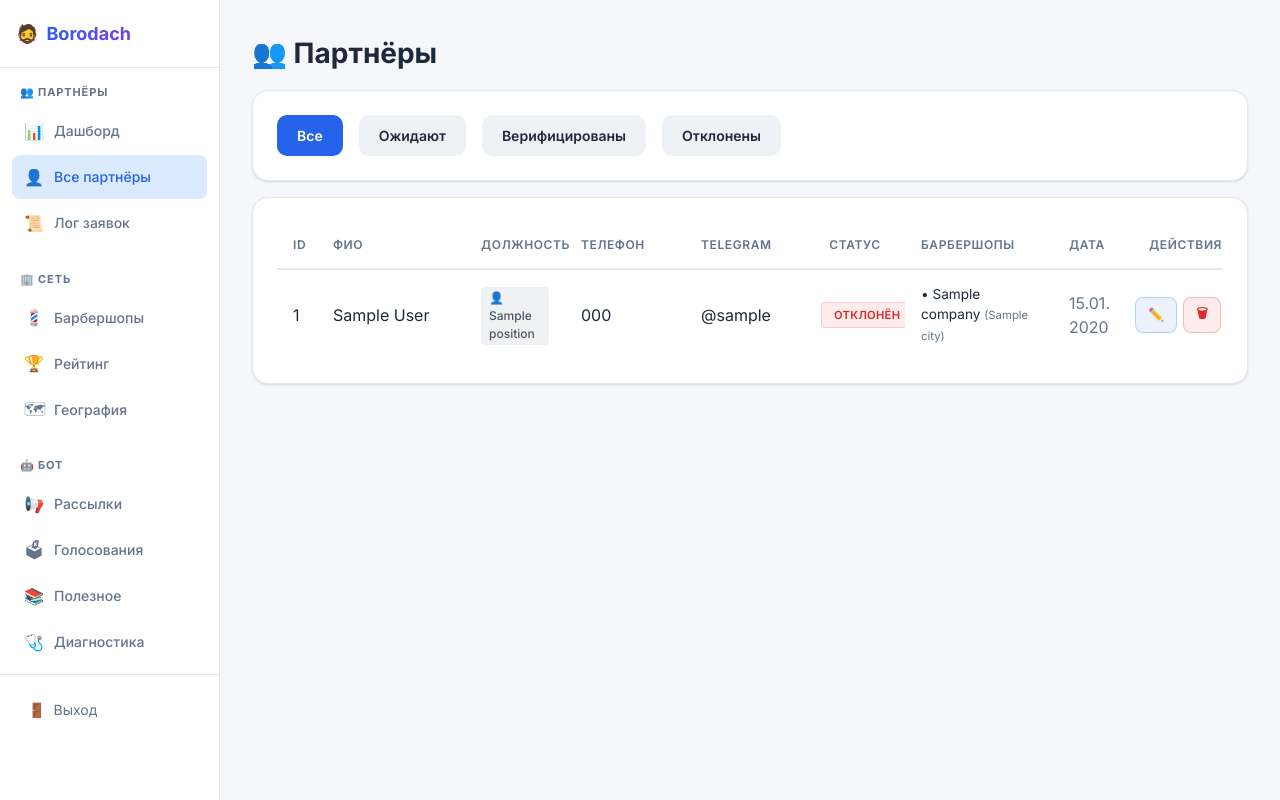
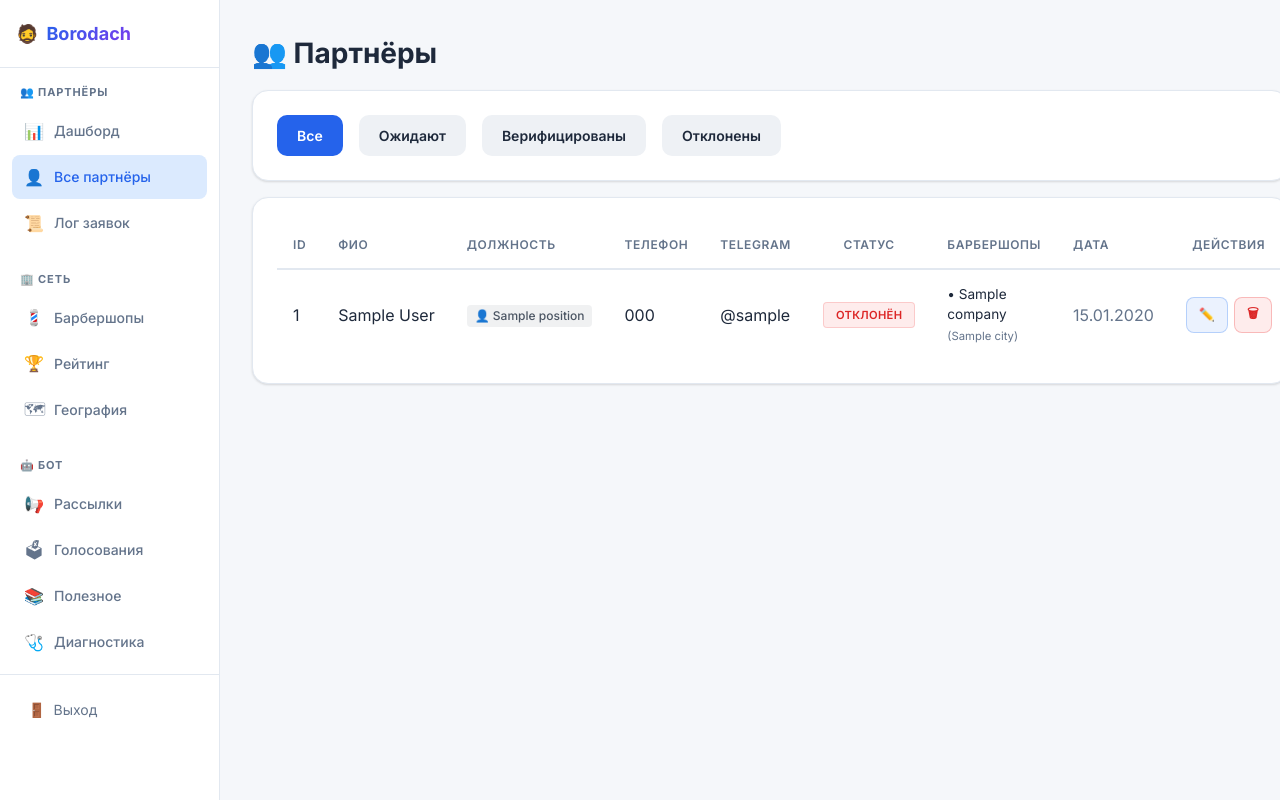
Before and after one commit to VGUROV050/borodach-franchise-bot, a FastAPI app: template admin/templates/partners.html in a window 1280 px wide. Run offline with FastAPI, Linux system fonts and the light colour scheme; the template is opened without the code that fills it: most values are stand-ins (such as "Sample title", 1, 10 or a date in 2020).

Commit message:
fix: remove fixed table layout, allow auto-sizing

```diff
--- a/admin/templates/partners.html
+++ b/admin/templates/partners.html
@@ -45,13 +45,14 @@
         background: rgba(59, 130, 246, 0.2) !important;
     }
     table {
-        table-layout: fixed;
         width: 100%;
     }
     td {
-        word-wrap: break-word;
-        overflow: hidden;
-        text-overflow: ellipsis;
+        vertical-align: middle;
+        white-space: nowrap;
+    }
+    td.wrap-cell {
+        white-space: normal;
     }
     .position-badge {
         display: inline-flex;
@@ -88,15 +89,15 @@
     <table>
         <thead>
             <tr>
-                <th style="width: 40px;">ID</th>
-                <th style="min-width: 100px;">ФИО</th>
-                <th style="width: 100px;">Должность</th>
-                <th style="width: 120px;">Телефон</th>
-                <th style="width: 120px;">Telegram</th>
-                <th style="width: 100px; text-align: center;">Статус</th>
-                <th style="min-width: 150px;">Барбершопы</th>
-                <th style="width: 80px;">Дата</th>
-                <th style="width: 90px; text-align: center;">Действия</th>
+                <th>ID</th>
+                <th>ФИО</th>
+                <th>Должность</th>
+                <th>Телефон</th>
+                <th>Telegram</th>
+                <th style="text-align: center;">Статус</th>
+                <th>Барбершопы</th>
+                <th>Дата</th>
+                <th style="text-align: center;">Действия</th>
             </tr>
         </thead>
         <tbody>
@@ -122,7 +123,7 @@
                     <span class="tag tag-rejected">Отклонён</span>
                     {% endif %}
                 </td>
-                <td style="max-width: 250px; font-size: 0.85rem;">
+                <td class="wrap-cell" style="font-size: 0.85rem;">
                     {% if partner.companies %}
                         {% for pc in partner.companies %}
                         <div>• {{ pc.company.name if pc.company else '?' }}{% if pc.company and pc.company.city %} <small class="text-muted">({{ pc.company.city }})</small>{% endif %}</div>
```
